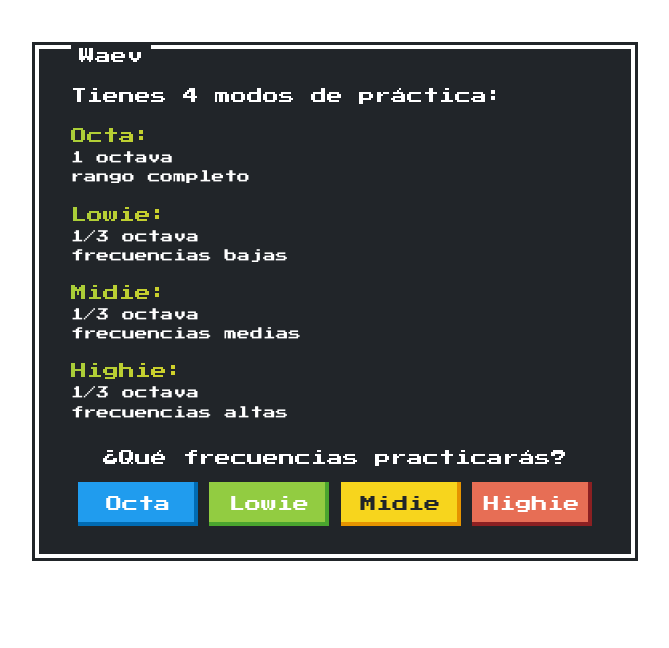
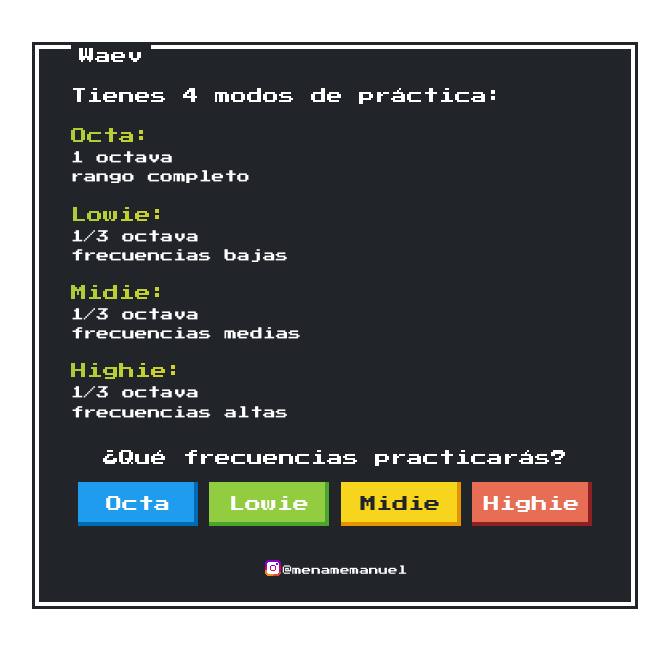
Before and after one commit to kermitms/waev, a React (Vite) app: page /#/ in a window 1280 px wide. Shown: the top 648 px of the page, without its empty margins (305-974 px from the left). Built offline with nearby package versions, Linux system fonts and the light colour scheme.

Commit message:
name credit || scss update

```diff
--- a/src/App.css
+++ b/src/App.css
@@ -7,6 +7,19 @@
 .nes-list {
   list-style-type: none;
   padding-inline-start: 0px;
+}
+
+.waev-credit-box {
+  display: flex;
+  justify-content: center;
+  align-items: flex-end;
+}
+.waev-credit-box .waev-credit-igicon {
+  background: transparent;
+  margin: 2px;
+}
+.waev-credit-box .waev-credit-name {
+  font-size: 0.6rem;
 }
 
 .waev-btn:active {
--- a/src/App.scss
+++ b/src/App.scss
@@ -14,7 +14,20 @@
   padding-inline-start: 0px;
 }
 
-.waev-btn:active{
+.waev-credit-box {
+  display: flex;
+  justify-content: center;
+  align-items: flex-end;
+  .waev-credit-igicon {
+    background: transparent;
+    margin: 2px;
+  }
+  .waev-credit-name {
+    font-size: 0.6rem;
+  }
+}
+
+.waev-btn:active {
   transform: translateY(2px);
 }
 
@@ -28,70 +41,70 @@
 
 .waev-mode-name-desc {
   font-size: 0.8rem;
-  p:first-child{
+  p:first-child {
     margin: 0px;
   }
 }
 
-.waev-mode-selector-container{
+.waev-mode-selector-container {
   text-align: center;
 
-  .waev-mode-selector{
+  .waev-mode-selector {
     display: flex;
     justify-content: space-evenly;
   }
 
-  .waev-mode-selector-title{
+  .waev-mode-selector-title {
     margin: 8px 0px;
   }
 
-  .waev-mode-selector-btn{
+  .waev-mode-selector-btn {
     width: 120px;
   }
 }
 
-.waev-gamemode{
+.waev-gamemode {
   display: flex;
   justify-content: center;
 
-  .waev-gamemode-container{
+  .waev-gamemode-container {
     width: 375px;
   }
 
-  .waev-gamemode-quiz-score{
+  .waev-gamemode-quiz-score {
     padding: 5px 0;
     text-align: center;
   }
 
-  .waev-gamemode-quiz-alternatives{
+  .waev-gamemode-quiz-alternatives {
     display: flex;
     flex-direction: column;
     align-items: center;
 
-    li{
+    li {
       padding: 5px 0;
     }
 
-    .waev-gamemode-quiz-alternatives-text{
+    .waev-gamemode-quiz-alternatives-text {
       padding: 10px 0;
     }
   }
 }
 
-.waev-gamemode-quiz-finalscore{
-  .waev-gamemode-quiz-finalscore-text{
+.waev-gamemode-quiz-finalscore {
+  .waev-gamemode-quiz-finalscore-text {
     padding: 5px 0;
     text-align: center;
-    font-size: .8rem;
+    font-size: 0.8rem;
     display: flex;
     flex-direction: column;
 
-    span{
+    span {
       padding: 5px 0;
     }
   }
 
-  .waev-gamemode-quiz-finalscore-btn{
+  .waev-gamemode-quiz-finalscore-btn {
     display: flex;
     flex-direction: column;
   }
@@ -117,17 +130,16 @@
   100% {
     background-position: 200%;
   }
-
 }
 
 @media (max-width: 540px) {
-  .waev-mode-selector{
+  .waev-mode-selector {
     display: flex;
     justify-content: space-evenly;
     flex-wrap: wrap;
   }
 
-  .waev-mode-selector-btn{
+  .waev-mode-selector-btn {
     width: 46%;
   }
 }
--- a/src/components/Mode.jsx
+++ b/src/components/Mode.jsx
@@ -22,6 +22,11 @@
                 <label className="waev-mode-selector-title">¿Qué frecuencias practicarás?</label>
                 <Selector />
             </div>
+            <div className="waev-credit-box">
+                <br /><br />
+                <i class="waev-credit-igicon nes-icon is-small instagram"></i>
+                <span className="waev-credit-name">@menamemanuel</span>
+            </div>
         </div >
     )
 }
```
Also changed, not shown: src/index.css (added, +75 -0 lines), 1 other file (tests, documents, lock files or other folders).
